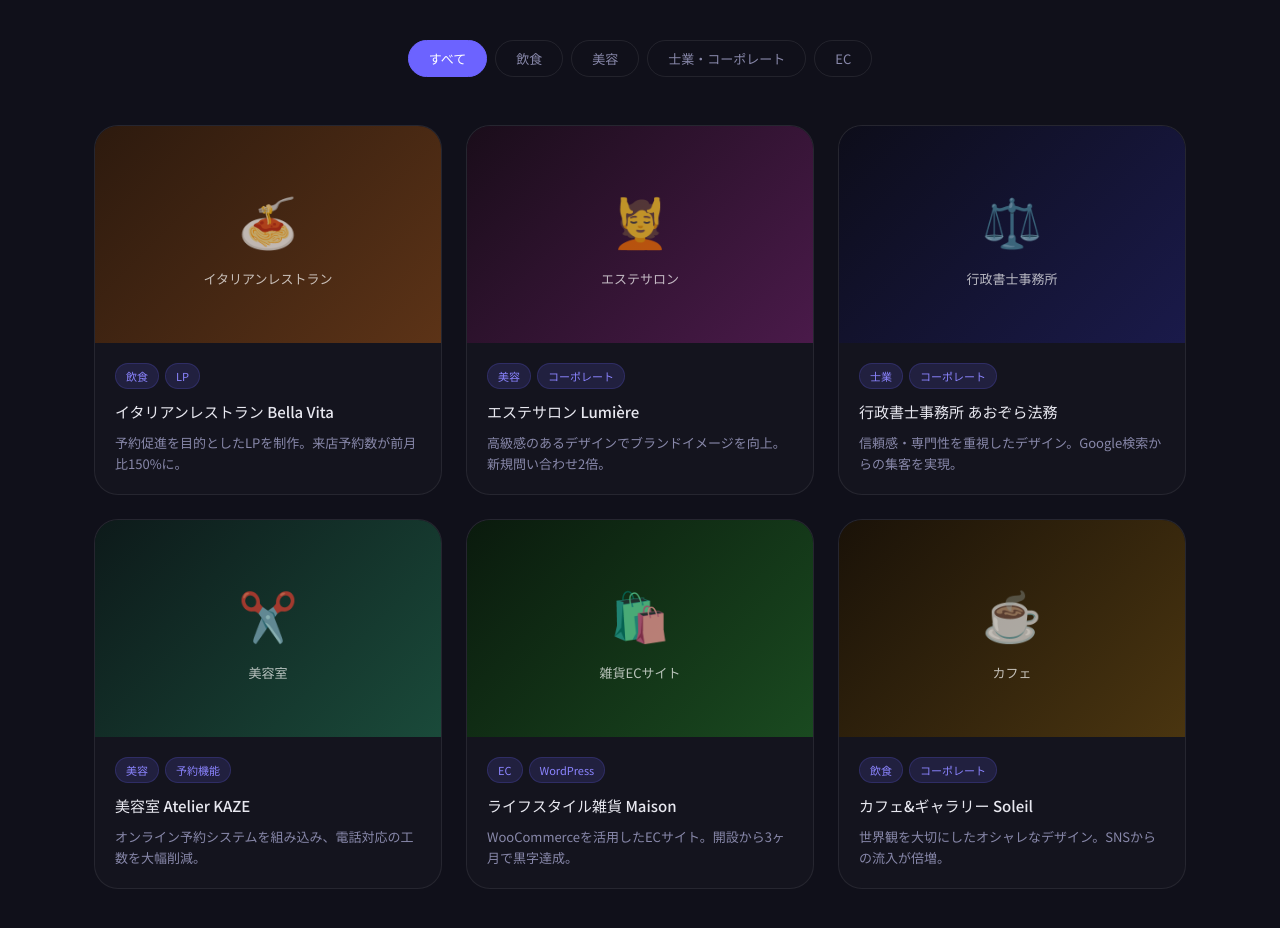
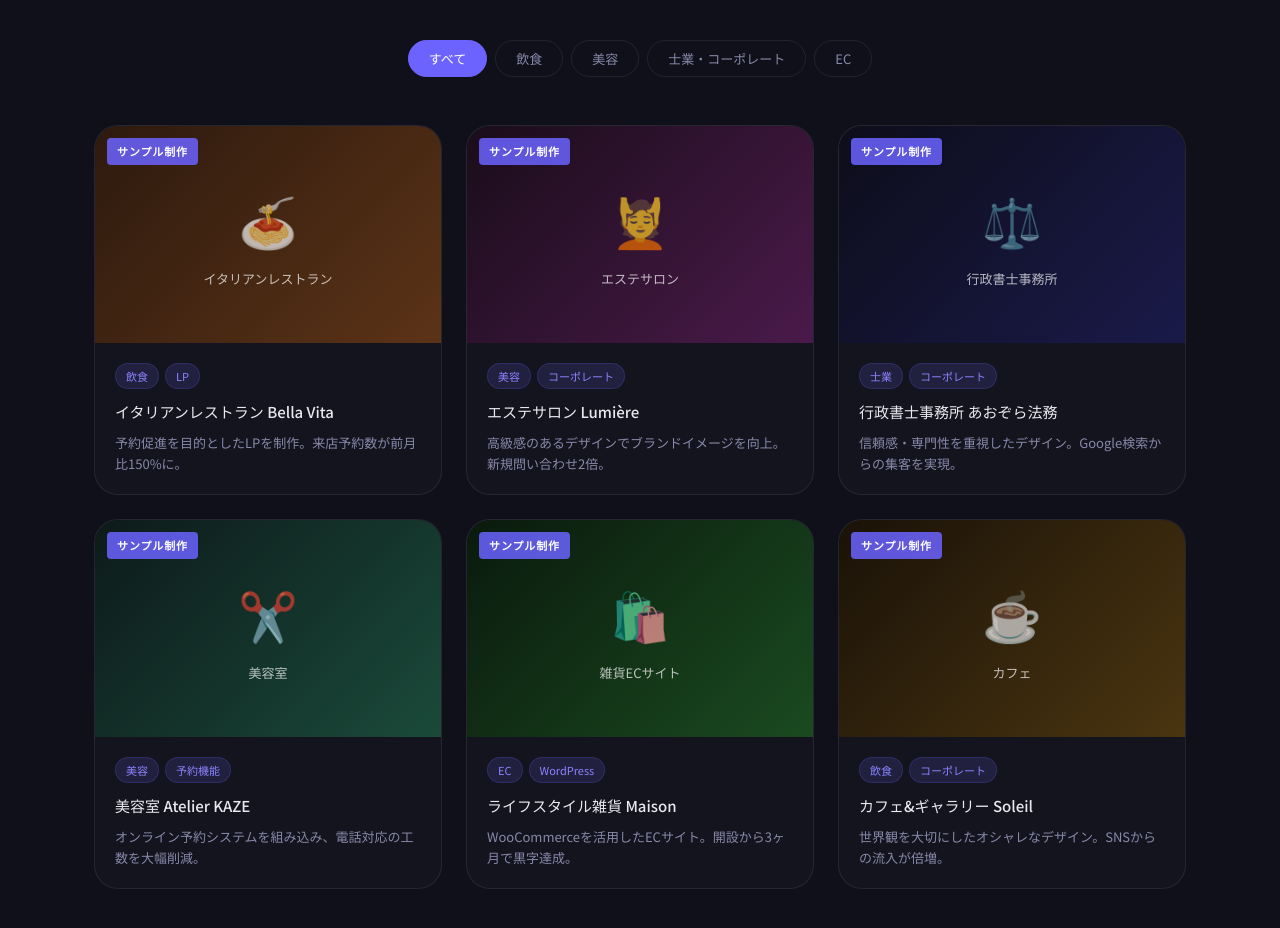
Before and after one commit to 5588sgfh337755jjg113399-cloud/clavis-studio, a plain HTML site: page index.html in a window 1280 px wide. Shown: the part 1960-2888 px from the top of the page. Drawn offline with nearby package versions, Linux system fonts and the light colour scheme; a web font is replaced by a local one.

Commit message:
feat: 実績カードにサンプル制作バッジを追加

```diff
--- a/index.html
+++ b/index.html
@@ -9,6 +9,24 @@
   <link rel="preconnect" href="https://fonts.gstatic.com" crossorigin />
   <link href="https://fonts.googleapis.com/css2?family=Noto+Sans+JP:wght@300;400;500;700&family=Playfair+Display:ital,wght@0,700;1,400&family=DM+Mono:wght@400;500&display=swap" rel="stylesheet" />
   <link rel="stylesheet" href="style.css" />
+
+  <style>
+    .sample-badge {
+      position: absolute;
+      top: 12px;
+      left: 12px;
+      background: rgba(108, 99, 255, 0.85);
+      color: #fff;
+      font-size: 11px;
+      font-weight: 700;
+      letter-spacing: 0.08em;
+      padding: 4px 10px;
+      border-radius: 4px;
+      z-index: 2;
+      backdrop-filter: blur(4px);
+    }
+    .work-card__image { position: relative; }
+  </style>
 </head>
 <body>
 
@@ -181,6 +199,7 @@
         <!-- Work 1 -->
         <article class="work-card" data-category="restaurant">
           <div class="work-card__image">
+            <span class="sample-badge">サンプル制作</span>
             <div class="work-card__placeholder work-card__placeholder--restaurant">
               <span>🍝</span>
               <p>イタリアンレストラン</p>
@@ -202,6 +221,7 @@
         <!-- Work 2 -->
         <article class="work-card" data-category="beauty">
           <div class="work-card__image">
+            <span class="sample-badge">サンプル制作</span>
             <div class="work-card__placeholder work-card__placeholder--beauty">
               <span>💆</span>
               <p>エステサロン</p>
@@ -223,6 +243,7 @@
         <!-- Work 3 -->
         <article class="work-card" data-category="corporate">
           <div class="work-card__image">
+            <span class="sample-badge">サンプル制作</span>
             <div class="work-card__placeholder work-card__placeholder--corporate">
               <span>⚖️</span>
               <p>行政書士事務所</p>
@@ -244,6 +265,7 @@
         <!-- Work 4 -->
         <article class="work-card" data-category="beauty">
           <div class="work-card__image">
+            <span class="sample-badge">サンプル制作</span>
             <div class="work-card__placeholder work-card__placeholder--beauty2">
               <span>✂️</span>
               <p>美容室</p>
@@ -265,6 +287,7 @@
         <!-- Work 5 -->
         <article class="work-card" data-category="ec">
           <div class="work-card__image">
+            <span class="sample-badge">サンプル制作</span>
             <div class="work-card__placeholder work-card__placeholder--ec">
               <span>🛍️</span>
               <p>雑貨ECサイト</p>
@@ -286,6 +309,7 @@
         <!-- Work 6 -->
         <article class="work-card" data-category="restaurant">
           <div class="work-card__image">
+            <span class="sample-badge">サンプル制作</span>
             <div class="work-card__placeholder work-card__placeholder--restaurant2">
               <span>☕</span>
               <p>カフェ</p>
```
